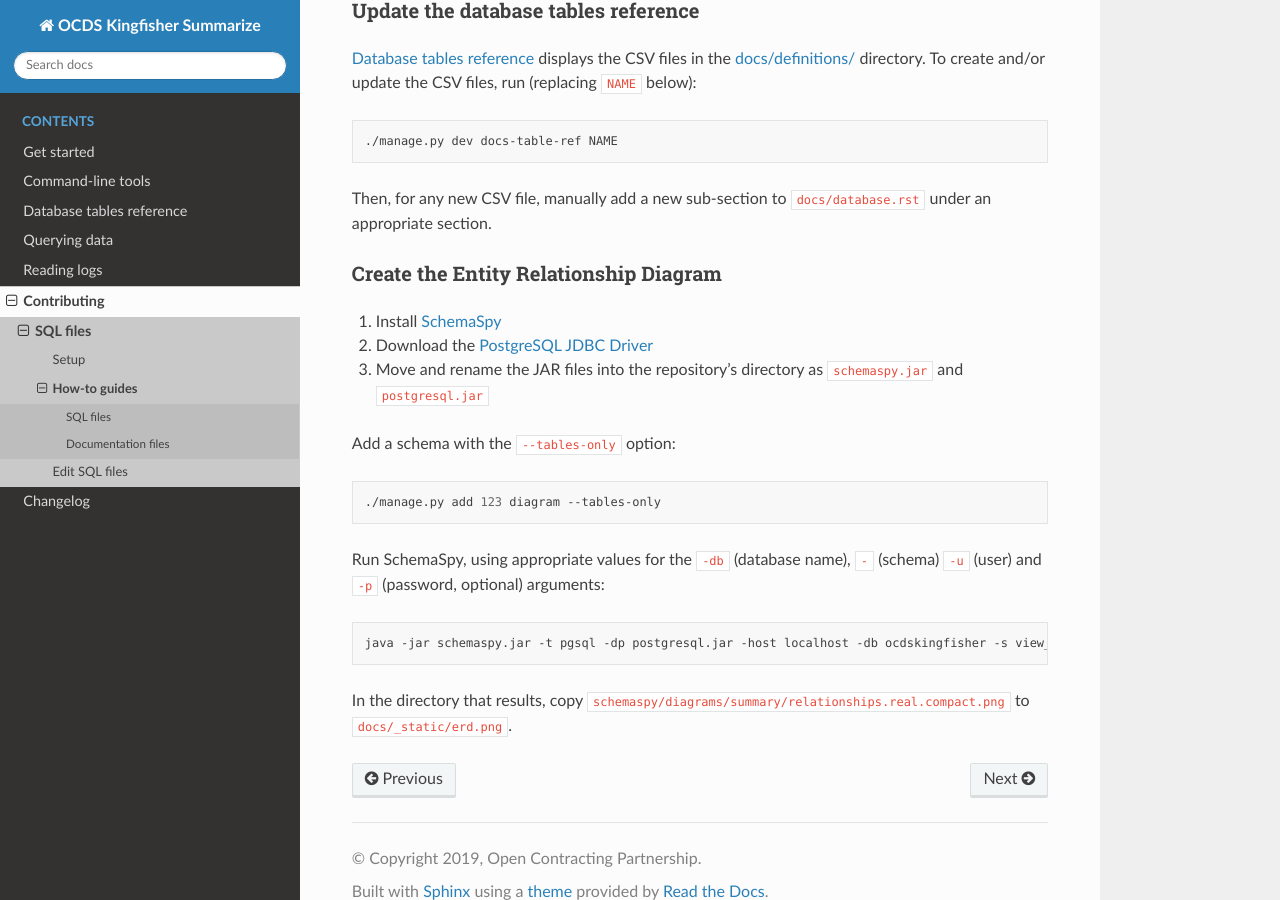
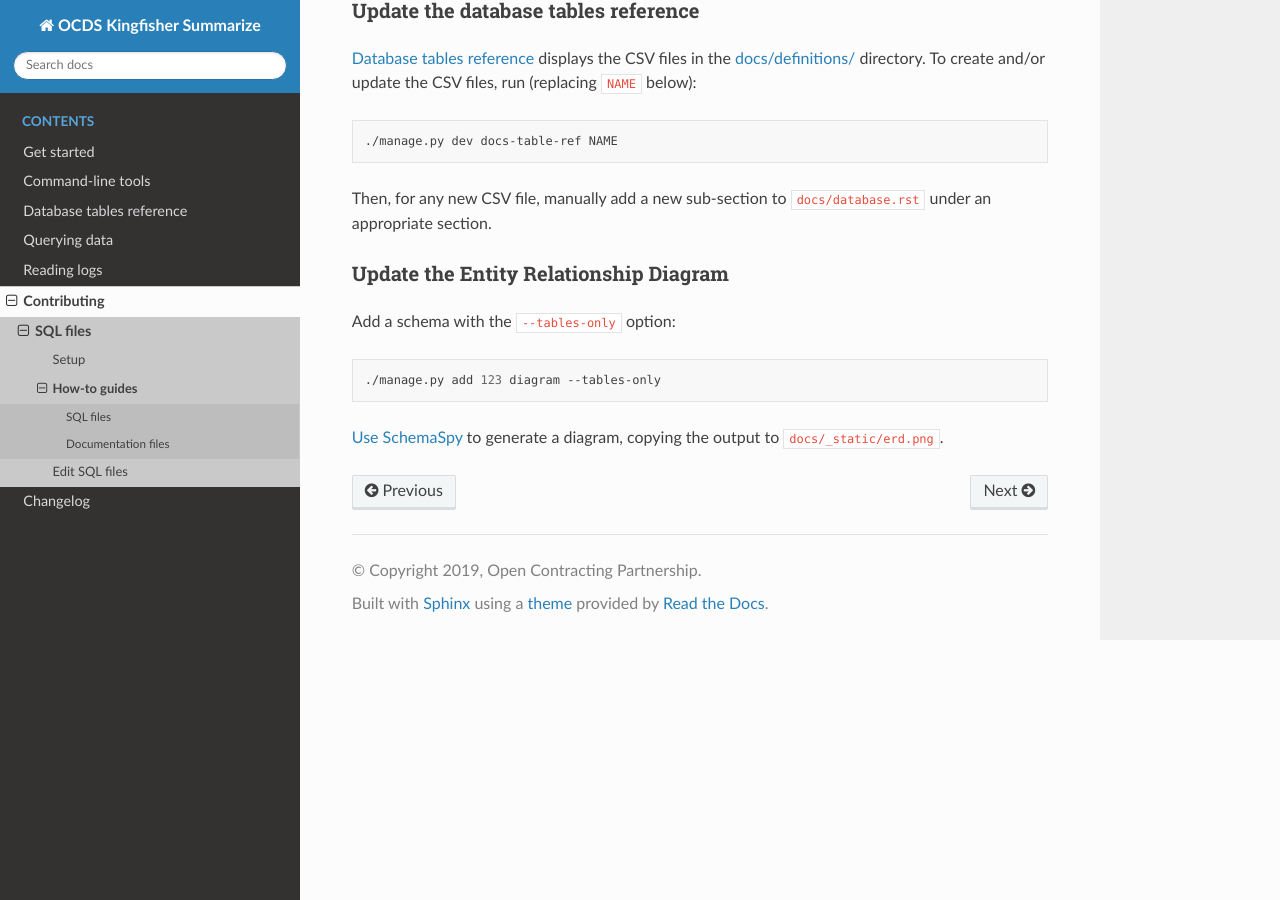
Before and after one commit to open-contracting/kingfisher-summarize, a Sphinx documentation site: the page built from docs/develop/howtos.rst, in a window 1280 px wide and 900 px high, scrolled down 994 px. Built offline with Sphinx 7.4.7 and the Read the Docs theme 2.0.0, drawn with Linux system fonts in a browser that asks for light colours.

Commit message:
docs: Move SchemaSpy instructions to handbook

```diff
--- a/docs/develop/howtos.rst
+++ b/docs/develop/howtos.rst
@@ -57,12 +57,8 @@ Then, for any new CSV file, manually add a new sub-section to ``docs/database.rs
 
 .. _create_erd:
 
-Create the Entity Relationship Diagram
+Update the Entity Relationship Diagram
 ~~~~~~~~~~~~~~~~~~~~~~~~~~~~~~~~~~~~~~
-
-#. Install `SchemaSpy <https://schemaspy.readthedocs.io/en/latest/installation.html>`__
-#. Download the `PostgreSQL JDBC Driver <https://jdbc.postgresql.org/>`__
-#. Move and rename the JAR files into the repository's directory as ``schemaspy.jar`` and ``postgresql.jar``
 
 Add a schema with the ``--tables-only`` option:
 
@@ -70,10 +66,4 @@ Add a schema with the ``--tables-only`` option:
 
     ./manage.py add 123 diagram --tables-only
 
-Run SchemaSpy, using appropriate values for the ``-db`` (database name), ``-`` (schema) ``-u`` (user) and ``-p`` (password, optional) arguments:
-
-.. code-block:: bash
-
-   java -jar schemaspy.jar -t pgsql -dp postgresql.jar -host localhost -db ocdskingfisher -s view_data_collection_123 -u ocdskingfisher --password ocdskingfisher -o schemaspy -norows
-
-In the directory that results, copy ``schemaspy/diagrams/summary/relationships.real.compact.png`` to ``docs/_static/erd.png``.
+`Use SchemaSpy <https://ocp-software-handbook.readthedocs.io/en/latest/services/postgresql.html#entity-relationship-diagram>`__ to generate a diagram, copying the output to ``docs/_static/erd.png``.
```
